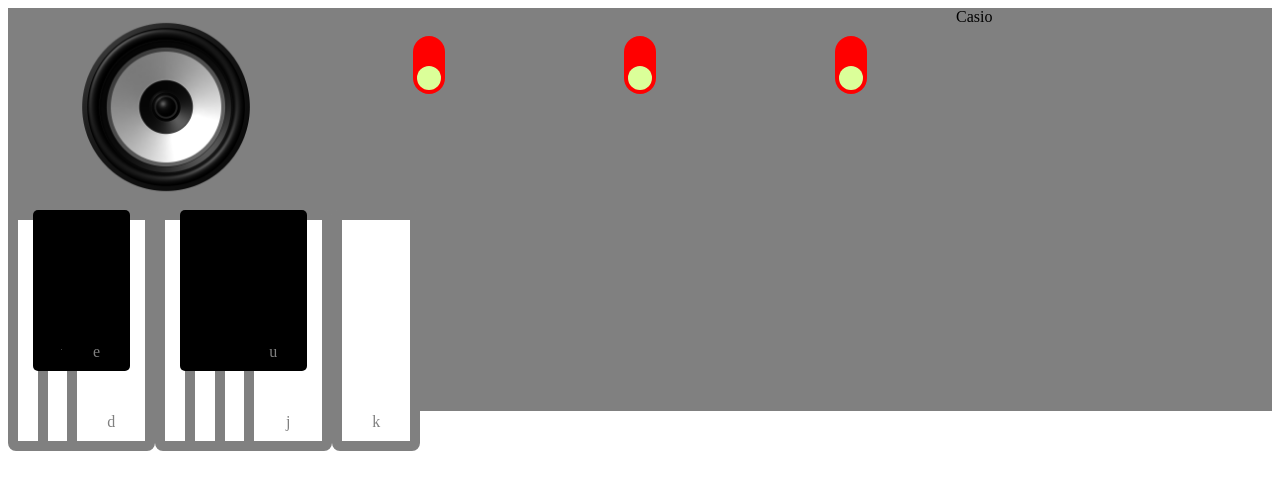
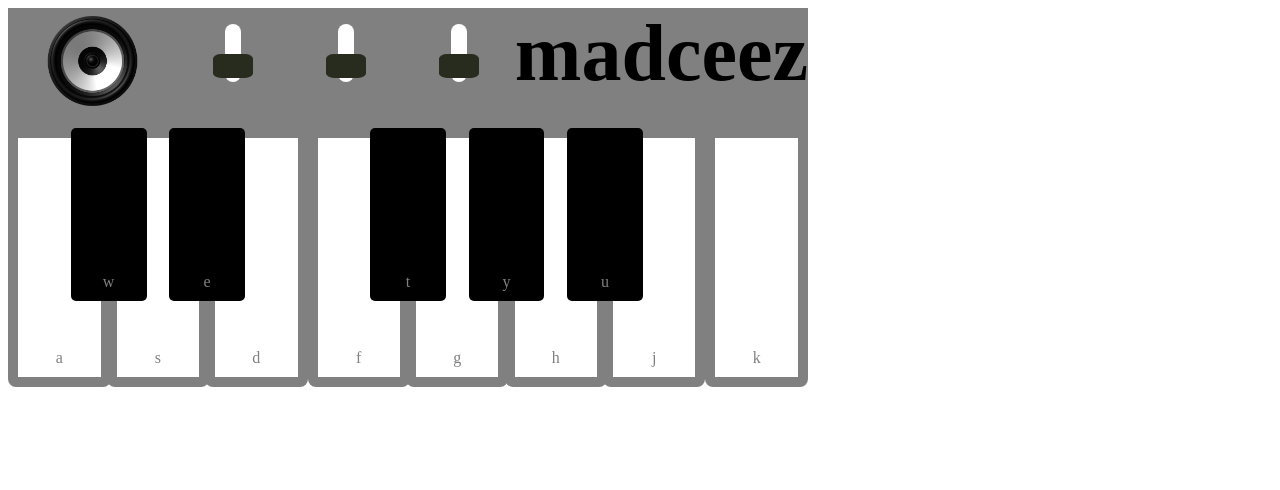
Before and after one commit to fac21/pair-project, a plain HTML site: page index.html in a window 1280 px wide. Drawn offline with Linux system fonts and the light colour scheme.

Commit message:
Upload final presentation

```diff
--- a/app.js
+++ b/app.js
@@ -1,27 +1,50 @@
 const key = document.querySelectorAll('.key')
+// const secondColour = document.querySelector(".second-colour");
 
 window.addEventListener('keydown', function(e) {
-  console.log('hi');
-    const audio = document.querySelector(`audio[data-key='${e.keyCode}']`)
+  const audio = document.querySelector(`audio[data-key='${e.keyCode}']`)
     const key = document.querySelector(`.key[data-key='${e.keyCode}']`)
+    // const note = document.querySelector(".white-key")
     if(!audio) return; //stop function running altogether
     audio.currentTime = 0; //rewind to the start
+    audio.play();
 
-    audio.play();
+    // if (e.keyCode === 65 || e.keyCode === 83 || e.keyCode === 68 ||
+    //     e.keyCode === 70 || e.keyCode === 71 || e.keyCode === 72 || e.keyCode === 74 || e.keyCode === 75 ) {
+    // key.style.backgroundColor = "blue";
+    // }
+
+    // key.classList.toggle("secondColour");
     console.log(audio.currentTime);
     key.classList.add('playing');
+    // key.forEach(k => {
+    //   k.style.backgroundColor = red;
+    // })
       // Trying to stop the player if it goes above 1 second
 
 
   })
 
+
+
   window.addEventListener('keyup',function(e){
     const audio = document.querySelector(`audio[data-key='${e.keyCode}']`)
+    const key2 = document.querySelector(`.key[data-key='${e.keyCode}']`)
+
     setInterval(function(){
       if (audio.currentTime > 1) {
           audio.pause();
+          key.style.backgroundColor = "white"
+
+
+
       }
     }, 0);
+
+    // if  (key.style.backgroundColor = "blue") {
+    //   key.style.backgroundColor = "white"
+    // }
+
     const key = document.querySelector(`.key[data-key="${e.keyCode}"]`);
     key.classList.remove('playing');
   });
--- a/index.html
+++ b/index.html
@@ -30,21 +30,23 @@
                     <span class='slider'></span>
                 </label>
             </div>
-            <div class="brand-name">Casio</div>
+            <div class="brand-name">madceez</div>
             <div class="keyboard">
-                <div class='white-key key'>a</div>
-                <div class='black-key key'>w</div>
-                <div class='white-key key'>s</div>
-                <div class='black-key key'>e</div>
-                <div class='white-key key'>d</div>
-                <div class='white-key key'>f</div>
-                <div class='black-key key'>t</div>
-                <div class='white-key key'>g</div>
-                <div class='black-key key'>y</div>
-                <div class='white-key key'>h</div>
-                <div class='black-key key'>u</div>
-                <div class='white-key key'>j</div>
-                <div class='white-key key'>k</div>
+                <div class="keys-container">
+                    <div class="key white-key" data-key="65">a</div>
+                    <div class="key black-key" data-key="87">w</div>
+                    <div class="key white-key" data-key="83">s</div>
+                    <div class="key black-key" data-key="69">e</div>
+                    <div class="key white-key" data-key="68">d</div>
+                    <div class="key white-key" data-key="70">f</div>
+                    <div class="key black-key" data-key="84">t</div>
+                    <div class="key white-key" data-key="71">g</div>
+                    <div class="key black-key" data-key="89">y</div>
+                    <div class="key white-key" data-key="72">h</div>
+                    <div class="key black-key" data-key="85">u</div>
+                    <div class="key white-key" data-key="74">j</div>
+                    <div class="key white-key" data-key="75">k</div>
+                </div>
                 <audio data-key="65" src="sounds/106 Pad Ambient.wav"></audio>
                 <audio data-key="87" src="sounds/106 Pad Deep Detroit Style Sharper.wav"></audio>
                 <audio data-key="83" src="sounds/106 Pad Classic Juno Pad.wav"></audio>
--- a/styles.css
+++ b/styles.css
@@ -8,22 +8,41 @@
       "keyboard keyboard keyboard keyboard";
   }
 
+  body {
+    font-family: "EuroStyle";
+  }
+
+  .brand-name {
+    font-size: 5rem;
+    font-weight: bold;
+  }
+
   .speaker { grid-area: speaker; }
 
   .levers { grid-area: levers; }
 
   .brand-name { grid-area: brand-name; }
 
-  .keyboard {
-      grid-area: keyboard;
+  .keys-container {
       display: flex;
       width: 100%;
+      height: 200%;
+      justify-content: center;
   }
+
+.keyboard {
+  grid-area: keyboard;
+  height: 100%;
+  padding-top: 10px;
+}
+
   .grid-container {
     background: gray;
+    padding-bottom: 110px;
+    max-width: 800px;
   }
   .white-key {
-    max-width: 3rem;
+    /* max-width: 3rem; */
     display: flex;
     justify-content: center;
     align-items: flex-end;
@@ -35,8 +54,13 @@
     color: gray;
     padding: 10px;
   }
+
+  .second-colour {
+    background-color: red;
+  }
+
   .black-key {
-    max-width: 3rem;
+    /* max-width: 3rem; */
     display: flex;
     justify-content: center;
     align-items: flex-end;
@@ -44,7 +68,7 @@
     z-index: 2;
     height: 70%;
     background-color: black;
-    width: 10%;
+    width: 7%;
     margin: 0 -5%;
     border-radius: 5px;
     color: gray;
@@ -62,10 +86,10 @@
     transform: rotate(90deg);
     position: relative;
     width: 58px;
-    height: 2rem;
+    height: 1rem;
     cursor: pointer;
     margin: 1.5%;
-    background-color: red;
+    background-color:white;
     border-radius: 2rem;
     z-index: 3;
   }
@@ -74,17 +98,17 @@
   }
   .slider {
     position: absolute;
-    height: 1.5rem;
+    height: 2.5rem;
     width: 1.5rem;
     right: 0.25rem;
-    bottom: 0.25rem;
-    border-radius: 50%;
-    background-color: rgb(219, 255, 153);
+    bottom: -0.75rem;
+    border-radius: 20%;
+    background-color: rgb(39, 44, 30);
     transition: 0.4s;
     -webkit-transition: 0.4s;
   }
   input:checked + .slider {
-    background-color: #f0e4e0;
+    background-color: #754737;
     -webkit-transform: translateX(-1.6rem);
     -ms-transform: translateX(-1.6rem);
     transform: translateX(-1.6rem);
```
